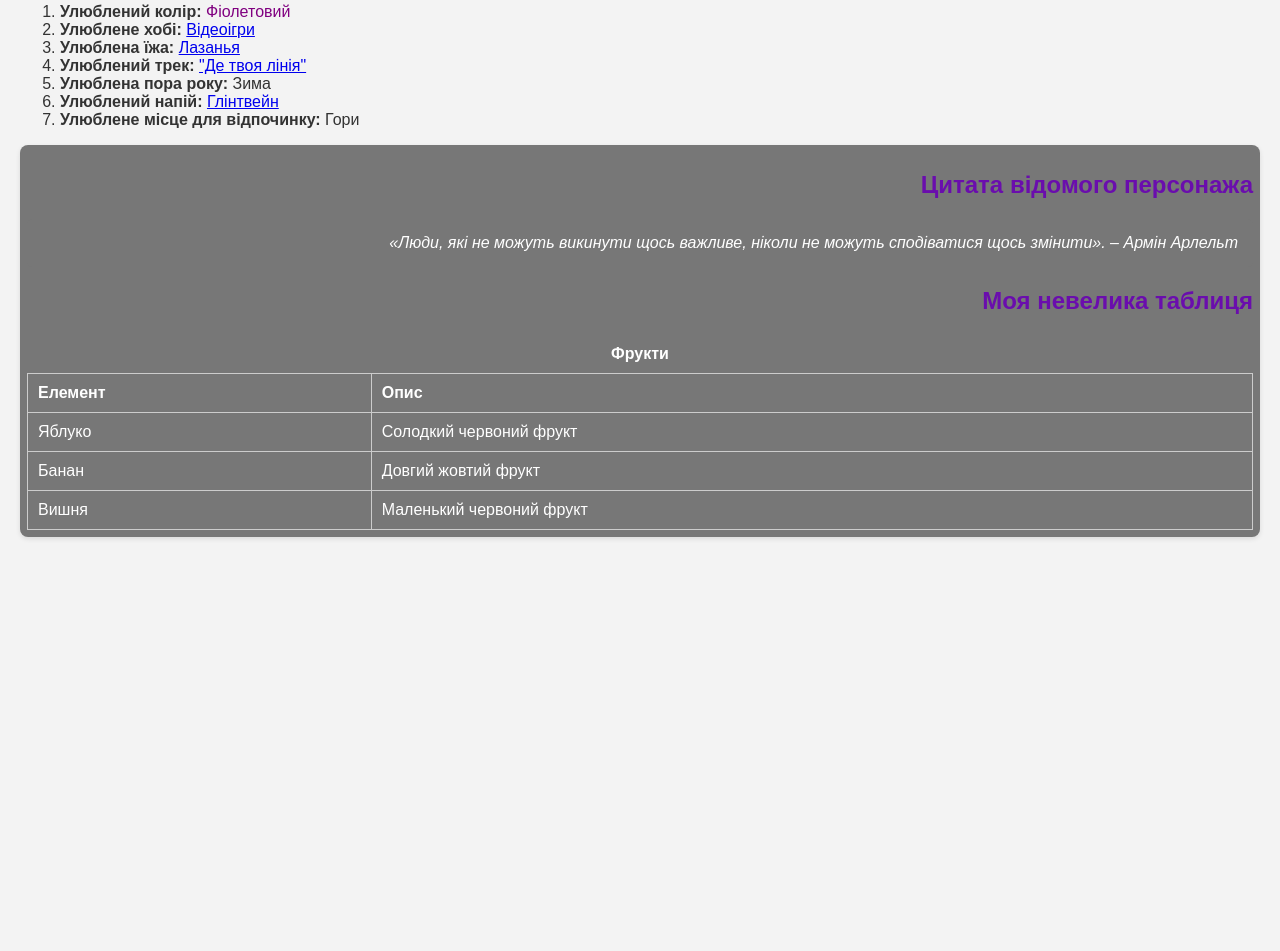
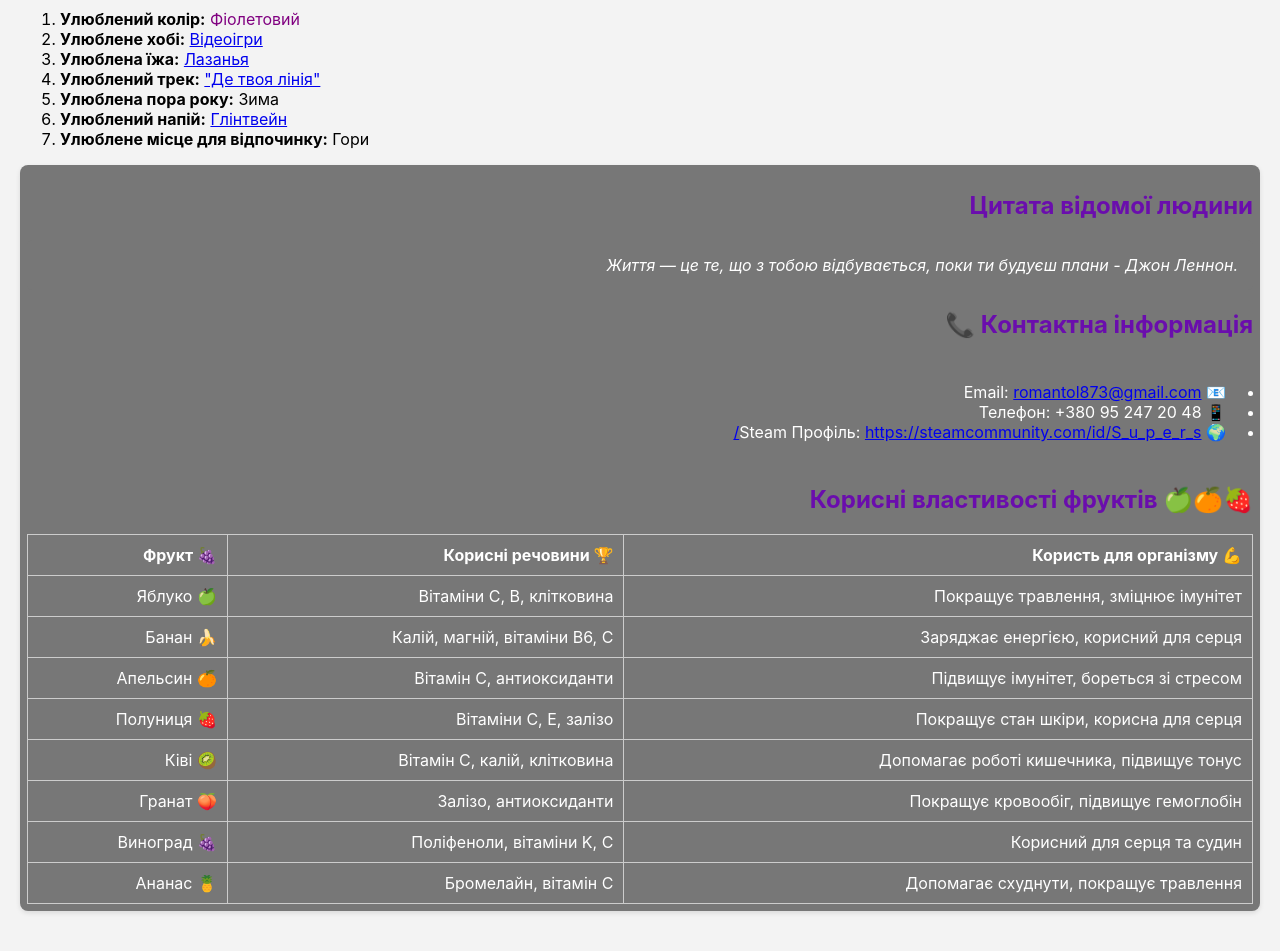
Before and after one commit to agelesslove/KN-22SP-RL-Web-technology, a plain HTML site: page index.html in a window 1280 px wide. Shown: the part 605-1556 px from the top of the page. Before the commit the page ends 1182 px from the top, so only its background shows below. Drawn offline with Linux system fonts and the light colour scheme.

Commit message:
Add files via upload

```diff
--- a/index.html
+++ b/index.html
@@ -29,38 +29,68 @@
             <li><strong>Улюблений напій:</strong> <a href="https://uk.wikipedia.org/wiki/Глінтвейн"> Глінтвейн</a></li>
             <li><strong>Улюблене місце для відпочинку:</strong> Гори</li>
         </ol>
-
-        <!-- Нова секція  -->
         <section class="my-section">
-            <h2>Цитата відомого персонажа</h2>
+            <h2>Цитата відомої людини</h2>
             <blockquote>
-                «Люди, які не можуть викинути щось важливе, ніколи не можуть сподіватися щось змінити». – Армін Арлельт
+                Життя — це те, що з тобою відбувається, поки ти будуєш плани - Джон Леннон.
             </blockquote>
-
-            <h2>Моя невелика таблиця</h2>
-            <table border="1">
-                <caption>Фрукти</caption>
-                <thead>
+            <h2>📞 Контактна інформація</h2>
+            <section class="contact-section">
+            <ul class="contact-info">
+                <li>📧 Email: <a href="mailto:romantol873@gmail.com">romantol873@gmail.com</a></li>
+                <li>📱 Телефон: +380 95 247 20 48</a></li>
+                <li>🌍 Steam Профіль: <a href="https://steamcommunity.com/id/S_u_p_e_r_s/" target="_blank">https://steamcommunity.com/id/S_u_p_e_r_s/</a></li>
+            </ul>
+        </section>
+            <h2>Корисні властивості фруктів 🍏🍊🍓</h2>
+            <table>
                 <tr>
-                        <th>Елемент</th>
-                        <th>Опис</th>
-                    </tr>
-                </thead>
-                <tbody>
-                    <tr>
-                        <td>Яблуко</td>
-                        <td>Солодкий червоний фрукт</td>
+                    <th>Фрукт 🍇</th>
+                    <th>Корисні речовини 🏆</th>
+                    <th>Користь для організму 💪</th>
                 </tr>
                 <tr>
-                        <td>Банан</td>
-                        <td>Довгий жовтий фрукт</td>
+                    <td>Яблуко 🍏</td>
+                    <td>Вітаміни C, B, клітковина</td>
+                    <td>Покращує травлення, зміцнює імунітет</td>
                 </tr>
                 <tr>
-                        <td>Вишня</td>
-                        <td>Маленький червоний фрукт</td>
+                    <td>Банан 🍌</td>
+                    <td>Калій, магній, вітаміни B6, C</td>
+                    <td>Заряджає енергією, корисний для серця</td>
                 </tr>
-                </tbody>
+                <tr>
+                    <td>Апельсин 🍊</td>
+                    <td>Вітамін C, антиоксиданти</td>
+                    <td>Підвищує імунітет, бореться зі стресом</td>
+                </tr>
+                <tr>
+                    <td>Полуниця 🍓</td>
+                    <td>Вітаміни C, E, залізо</td>
+                    <td>Покращує стан шкіри, корисна для серця</td>
+                </tr>
+                <tr>
+                    <td>Ківі 🥝</td>
+                    <td>Вітамін C, калій, клітковина</td>
+                    <td>Допомагає роботі кишечника, підвищує тонус</td>
+                </tr>
+                <tr>
+                    <td>Гранат 🍑</td>
+                    <td>Залізо, антиоксиданти</td>
+                    <td>Покращує кровообіг, підвищує гемоглобін</td>
+                </tr>
+                <tr>
+                    <td>Виноград 🍇</td>
+                    <td>Поліфеноли, вітаміни K, C</td>
+                    <td>Корисний для серця та судин</td>
+                </tr>
+                <tr>
+                    <td>Ананас 🍍</td>
+                    <td>Бромелайн, вітамін C</td>
+                    <td>Допомагає схуднути, покращує травлення</td>
+                </tr>
             </table>
+        </section>
     </section>
     </main>
 </body>
--- a/styles.css
+++ b/styles.css
@@ -1,31 +1,27 @@
-/* Загальні стилі */
+
 body {
-    font-family: Arial, sans-serif;
-    background-color: #f3f3f3; /* Світло-сірий фон */
+    font-family: Inter, sans-serif;
+    background-color: #f3f3f3;
     margin: 0;
     padding: 20px;
-    color: #333; /* Темно-сірий текст */
+    color: #000000;
 }
-
-/* Стиль заголовків */
 h1, h2 {
-    color: #6a0dad; /* Фіолетовий колір для заголовків */
+    color: #6a0dad;
 }
 
 header {
-    text-align: center; /* Вирівнювання заголовка по центру */
+    text-align: center;
+}
+section {
+    padding: 7px; /* Відступи які дорівнюють варіанту */
+    margin-bottom: 20px;
 }
 
-/* Стиль для секцій */
-section {
-    padding: 7px; /* Відступи, що дорівнюють вашому варіанту */
-    margin-bottom: 20px; /* Відступ між секціями */
-}
 
-/* Стиль для секції "Про мене" */
 section:first-of-type {
     background-color: transparent; /* Прозорий фон */
-    text-align: left; /* Вирівнювання тексту зліва */
+    text-align: left;
 }
 
 /* Стиль для таблиці */
@@ -40,34 +36,41 @@ table caption {
 }
 
 th, td {
-    border: 1px solid #ccc; /* Світло-сіра межа */
+    border: 1px solid #ccc;
     padding: 10px;
-    text-align: left; /* Вирівнювання тексту зліва */
+    text-align: right;
 }
 
 th {
     background-color: #777777;
-    color: white; /* Білий текст */
+    color: white;
 }
 
-/* Стиль для блоку цитати */
 blockquote {
     font-style: italic; /* Курсив для цитати */
-    margin: 15px 0; /* Відступ для цитати */
-    padding: 15px; /* Збільшено відступ для цитати */
-    background-color: #777777; /* Фон для цитати */
-    color: #ffffff; /* Темно-сірий текст */
-    border-left: 5px solid #777777; /* Ліва межа */
+    margin: 15px 0;
+    padding: 15px;
+    background-color: #777777;
+    color: #ffffff;
+    border-left: 5px solid #777777;
     border-radius: 5px; /* Закруглені краї */
 }
 
-/* Стиль для секції з цитатою */
 .my-section {
-    background-color: #777777; /* Унікальний колір для секції 7 */
-    color: white; /* Білий текст */
+    background-color: #777777;
+    color: white;
     padding: 7px; /* Відступи 7 */
     border-radius: 8px;
     box-shadow: 0 2px 5px rgba(0, 0, 0, 0.1); /* Легка тінь */
     margin-bottom: 20px; /* Відступ між секціями */
-    text-align: right; /* Вирівнювання контенту по правому краю варіант 7 */
+    text-align: right; /* Вирівнювання контенту по правому краю непарний варіант */
 }
+.contact-info {
+    padding-right: 10px;
+    text-align: right;
+}
+
+.contact-info li {
+    padding-right: 10px;
+    direction: rtl;
+}
```
Lines whose indentation alone changed are shown as unchanged.
